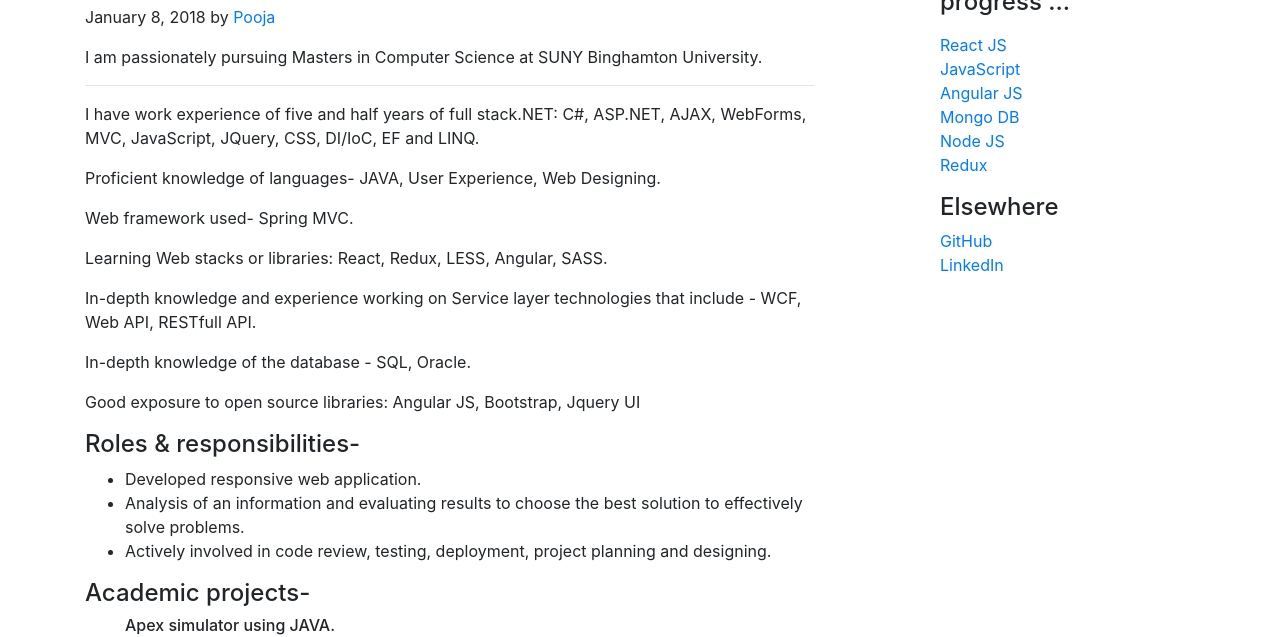
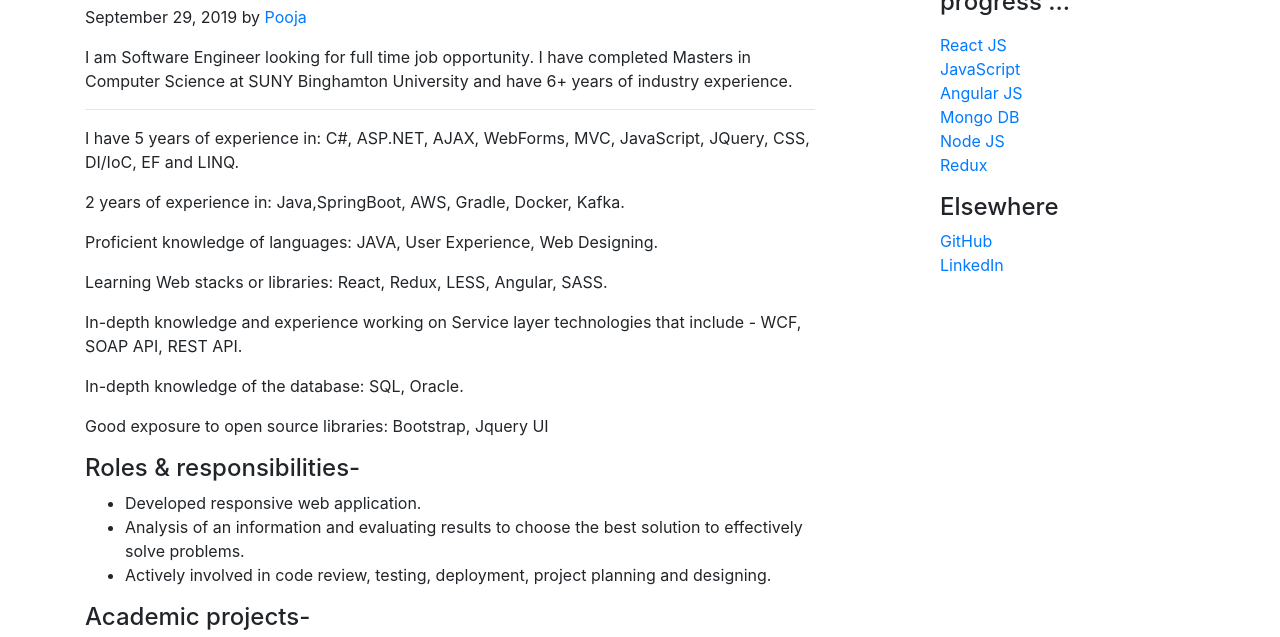
Before and after one commit to PoojaHarshUpadhyay/poojaharshupadhyay.github.io, a plain HTML site: page UI/resume.html in a window 1280 px wide. Shown: the part 185-822 px from the top of the page. Drawn offline with nearby package versions, Linux system fonts and the light colour scheme.

Commit message:
updated resume

```diff
--- a/UI/resume.html
+++ b/UI/resume.html
@@ -69,18 +69,18 @@
                      <br>
                      <br>
                         <h2 >Resume</h2>
-                        <p >January 8, 2018 by <a href="../UI/aboutme.html">Pooja</a></p>
+                        <p >September 29, 2019 by <a href="../UI/aboutme.html">Pooja</a></p>
 
-                        <p>I am passionately pursuing Masters in Computer Science at SUNY Binghamton University.</p>
+                        <p>I am Software Engineer looking for full time job opportunity. I have completed Masters in Computer Science at SUNY Binghamton University and have 6+ years of industry experience.</p>
                         <hr>
 
-                      <p> I have work experience of five and half years of full stack.NET: C#, ASP.NET, AJAX, WebForms, MVC, JavaScript, JQuery, CSS, DI/IoC, EF and LINQ.</p>
-                      <p>Proficient knowledge of languages- JAVA, User Experience, Web Designing.</p>
-                      <p>Web framework used- Spring MVC.</p>
+                      <p>I have 5 years of experience in: C#, ASP.NET, AJAX, WebForms, MVC, JavaScript, JQuery, CSS, DI/IoC, EF and LINQ.</p>
+                      <p> 2 years of experience in: Java,SpringBoot, AWS, Gradle, Docker, Kafka.</p>
+                      <p>Proficient knowledge of languages: JAVA, User Experience, Web Designing.</p>
                       <p>Learning Web stacks or libraries: React, Redux, LESS, Angular, SASS.</p>
-                      <p>In-depth knowledge and experience working on Service layer technologies that include - WCF, Web API, RESTfull API.</p>
-                      <p>In-depth knowledge of the database - SQL, Oracle.</p>
-                      <p>Good exposure to open source libraries: Angular JS, Bootstrap, Jquery UI</p>
+                      <p>In-depth knowledge and experience working on Service layer technologies that include - WCF, SOAP API, REST API.</p>
+                      <p>In-depth knowledge of the database: SQL, Oracle.</p>
+                      <p>Good exposure to open source libraries: Bootstrap, Jquery UI</p>
 
                         <h4>Roles & responsibilities- </h4>
                         <ul>
```
